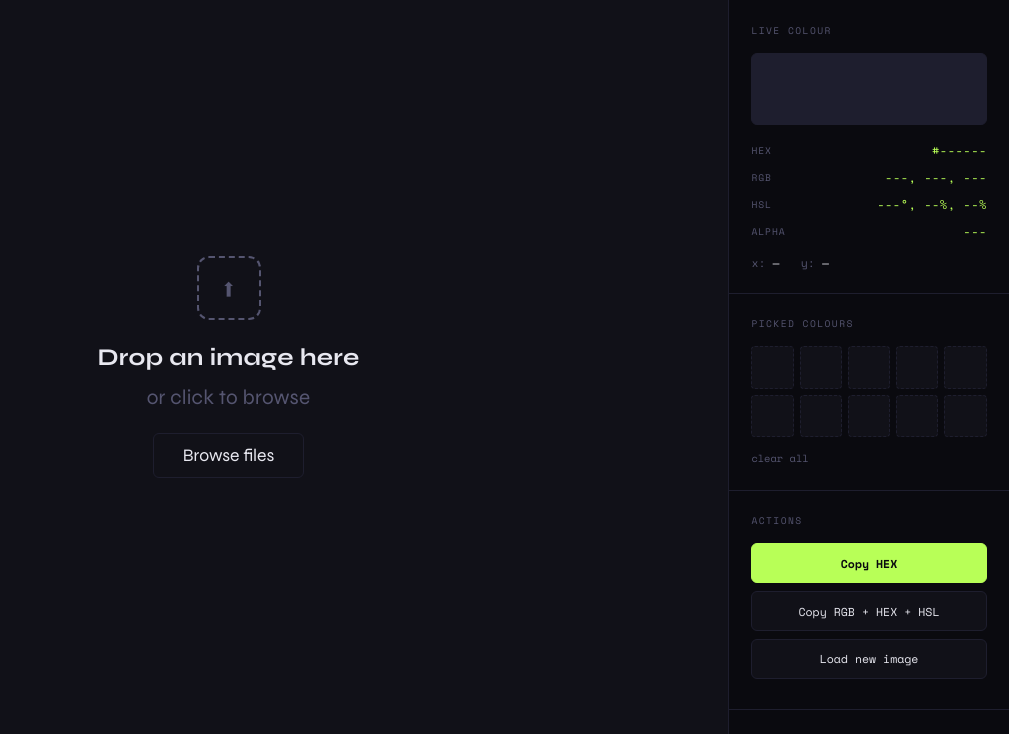
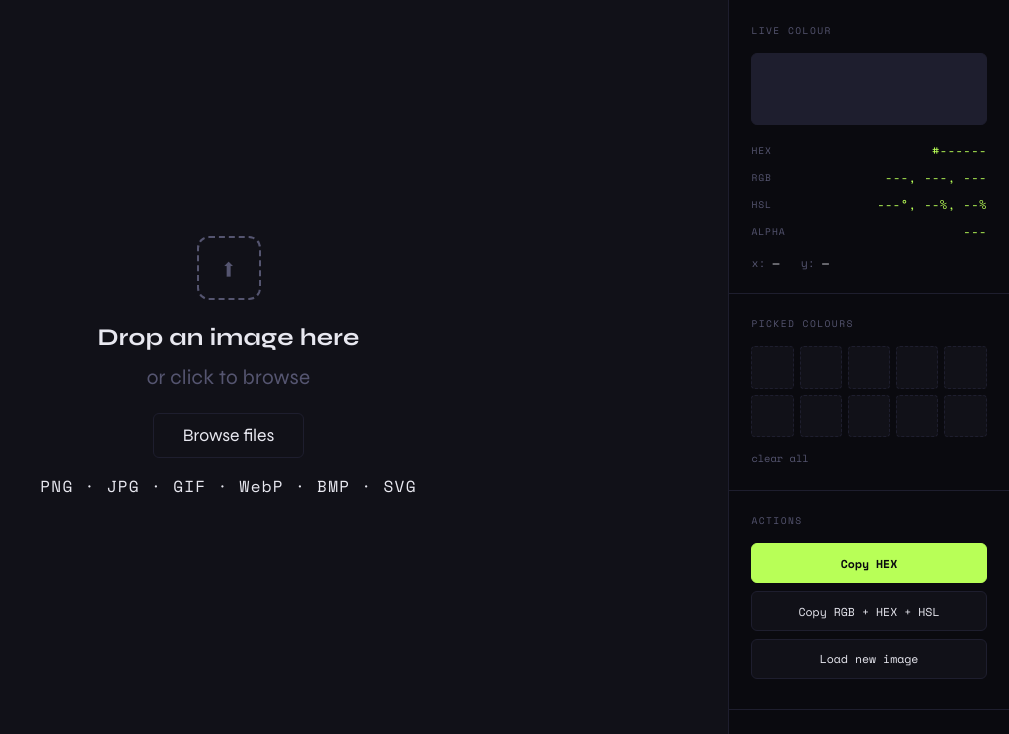
Before and after one commit to georgestanley33/hex-code-picker, a Flask app: page / in a window 1280 px wide. Shown: the part 66-800 px from the top of the page, without its empty margins (271-1280 px from the left). Run offline with Flask 3, Linux system fonts and the light colour scheme.

Commit message:
add supported file types

```diff
--- a/templates/index.html
+++ b/templates/index.html
@@ -133,6 +133,12 @@
       transition: border-color 0.2s, color 0.2s;
     }
     .drop-btn:hover { border-color: var(--accent); color: var(--accent); }
+    .drop-formats {
+      color: var(--text);
+      font-size: 1rem;
+      font-family: 'Space Mono', monospace;
+      letter-spacing: 0.08em;
+    }
 
     /* Canvas wrapper */
     #canvas-wrap {
@@ -343,6 +349,7 @@
       <div class="drop-icon">⬆</div>
       <p class="drop-label"><strong>Drop an image here</strong><br>or click to browse</p>
       <button class="drop-btn" id="browse-btn">Browse files</button>
+      <p class="drop-formats">PNG · JPG · GIF · WebP · BMP · SVG</p>
     </div>
 
     <div id="canvas-wrap">
```
